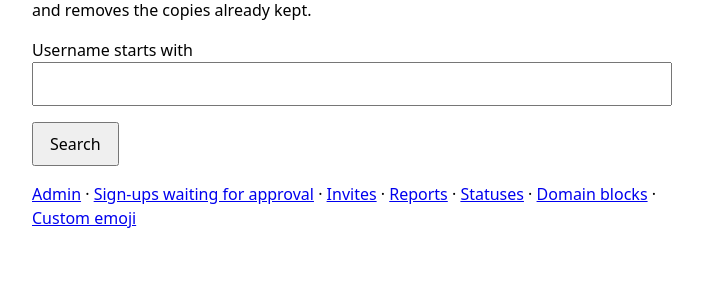
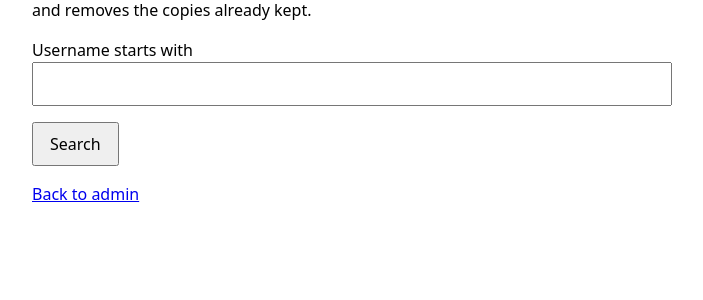
Before and after one commit to normikoto/elysium, a Spring app: page /admin-accounts in a window 1280 px wide. Shown: the part 198-498 px from the top of the page, without its empty margins (288-991 px from the left). Run offline with Thymeleaf, Linux system fonts and the light colour scheme; the template is opened without the code that fills it, so the values that code supplies are empty; some of the project's set-up classes (security, data sources, template engines, error pages and the like) are left out, and stand-ins take their place; database files in the repository are not loaded.

Commit message:
Link admin pages back to the front page instead of to each other

```diff
--- a/src/main/resources/templates/admin-accounts.html
+++ b/src/main/resources/templates/admin-accounts.html
@@ -42,9 +42,7 @@
             <a th:if="${account.local()}" th:href="@{/admin/accounts/{id}/delete(id=${account.id()})}">Delete</a>
         </div>
         <p th:if="${older != null}"><a th:href="@{/admin/accounts(max_id=${older}, username=${username})}">More accounts</a></p>
-        <p><a href="/admin">Admin</a> · <a href="/admin/sign-ups">Sign-ups waiting for approval</a> · <a href="/admin/invites">Invites</a> ·
-            <a href="/admin/reports">Reports</a> · <a href="/admin/statuses">Statuses</a> ·
-            <a href="/admin/domain-blocks">Domain blocks</a> · <a href="/admin/custom-emojis">Custom emoji</a></p>
+        <p><a href="/admin">Back to admin</a></p>
     </div>
 </th:block>
 </html>
--- a/src/main/resources/templates/admin-custom-emojis.html
+++ b/src/main/resources/templates/admin-custom-emojis.html
@@ -77,8 +77,7 @@
                 </form>
             </div>
         </section>
-        <p><a href="/admin">Admin</a> · <a href="/admin/accounts">Accounts</a> · <a href="/admin/reports">Reports</a> ·
-            <a href="/admin/statuses">Statuses</a> · <a href="/admin/domain-blocks">Domain blocks</a></p>
+        <p><a href="/admin">Back to admin</a></p>
     </div>
 </th:block>
 </html>
--- a/src/main/resources/templates/admin-domain-blocks.html
+++ b/src/main/resources/templates/admin-domain-blocks.html
@@ -46,8 +46,7 @@
             </form>
         </div>
         <p th:if="${older != null}"><a th:href="@{/admin/domain-blocks(max_id=${older})}">Older blocks</a></p>
-        <p><a href="/admin">Admin</a> · <a href="/admin/accounts">Accounts</a> · <a href="/admin/reports">Reports</a> ·
-            <a href="/admin/statuses">Statuses</a> · <a href="/admin/custom-emojis">Custom emoji</a></p>
+        <p><a href="/admin">Back to admin</a></p>
     </div>
 </th:block>
 </html>
--- a/src/main/resources/templates/admin-invites.html
+++ b/src/main/resources/templates/admin-invites.html
@@ -36,7 +36,7 @@
                 <button type="submit">Revoke</button>
             </form>
         </div>
-        <p><a href="/admin">Admin</a> · <a href="/admin/accounts">Accounts</a></p>
+        <p><a href="/admin">Back to admin</a></p>
     </div>
 </th:block>
 </html>
--- a/src/main/resources/templates/admin-reports.html
+++ b/src/main/resources/templates/admin-reports.html
@@ -30,8 +30,7 @@
             <a th:if="${resolved}" th:href="@{/admin/reports(resolved='', max_id=${older})}">More reports</a>
             <a th:unless="${resolved}" th:href="@{/admin/reports(max_id=${older})}">More reports</a>
         </p>
-        <p><a href="/admin">Admin</a> · <a href="/admin/accounts">Accounts</a> · <a href="/admin/statuses">Statuses</a> ·
-            <a href="/admin/domain-blocks">Domain blocks</a> · <a href="/admin/custom-emojis">Custom emoji</a></p>
+        <p><a href="/admin">Back to admin</a></p>
     </div>
 </th:block>
 </html>
--- a/src/main/resources/templates/admin-sign-ups.html
+++ b/src/main/resources/templates/admin-sign-ups.html
@@ -23,7 +23,7 @@
                 <button type="submit">Reject</button>
             </form>
         </div>
-        <p><a href="/admin">Admin</a> · <a href="/admin/accounts">Accounts</a></p>
+        <p><a href="/admin">Back to admin</a></p>
     </div>
 </th:block>
 </html>
--- a/src/main/resources/templates/admin-statuses.html
+++ b/src/main/resources/templates/admin-statuses.html
@@ -37,8 +37,7 @@
             <p><a th:href="${status.link()}" rel="nofollow noopener noreferrer">Open the original</a></p>
             <a th:href="@{/admin/statuses/{id}/remove(id=${status.id()})}">Remove</a>
         </div>
-        <p><a href="/admin">Admin</a> · <a href="/admin/accounts">Accounts</a> · <a href="/admin/reports">Reports</a> ·
-            <a href="/admin/domain-blocks">Domain blocks</a> · <a href="/admin/custom-emojis">Custom emoji</a></p>
+        <p><a href="/admin">Back to admin</a></p>
     </div>
 </th:block>
 </html>
```
Also changed, not shown: src/main/java/dev/biribiri/elysium/auth/internal/SettingsController.java (+5 -4 lines).
